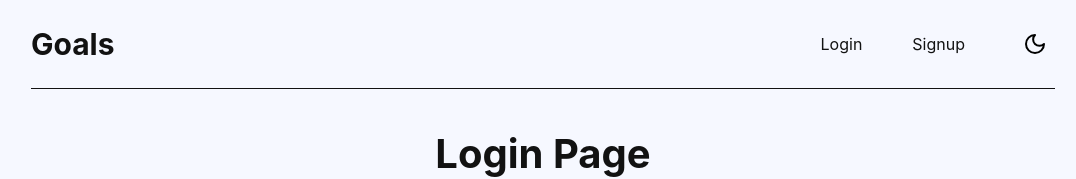
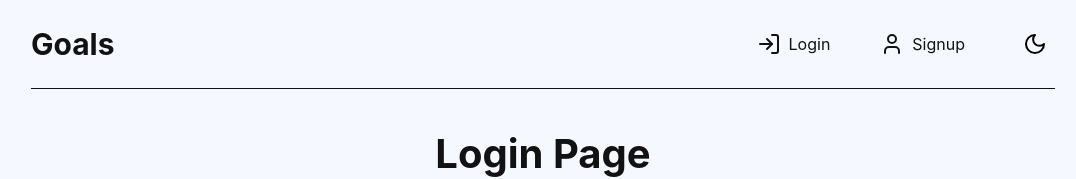
Before and after one commit to whoiscaio/goals-app, a React (Create React App) app in the folder frontend/: page /login in a window 1280 px wide. Shown: the top 179 px of the page, without its empty margins (97-1173 px from the left). Built offline with nearby package versions, Linux system fonts and the light colour scheme.

Commit message:
feat: header actions icons

```diff
--- a/frontend/src/components/Header/index.tsx
+++ b/frontend/src/components/Header/index.tsx
@@ -1,5 +1,5 @@
 import { Link, NavLink } from 'react-router-dom';
-import { Sun, Moon } from 'lucide-react';
+import { Sun, Moon, LogIn, User } from 'lucide-react';
 
 import { HeaderContainer } from './styled';
 import { useDispatch, useSelector } from 'react-redux';
@@ -33,8 +33,14 @@ function Header({ currentTheme, themeSwitcher }: HeaderProps) {
           !user
           ? (
             <ul>
-              <li><NavLink to="/login">Login</NavLink></li>
-              <li><NavLink to="/signup">Signup</NavLink></li>
+              <li><NavLink to="/login">
+                <LogIn size={24} />
+                Login
+              </NavLink></li>
+              <li><NavLink to="/signup">
+                <User size={24} />
+                Signup
+              </NavLink></li>
             </ul>
           )
           : (
--- a/frontend/src/components/Header/styled.ts
+++ b/frontend/src/components/Header/styled.ts
@@ -34,6 +34,13 @@ export const HeaderContainer = styled.header`
 
     a {
       font-size: 1.6rem;
+
+      display: flex;
+      align-items: center;
+    }
+
+    svg {
+      margin-right: .8rem;
     }
   }
 
```
